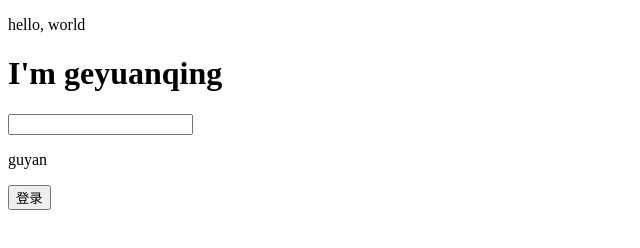
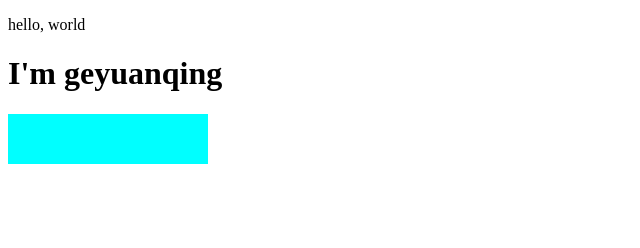
Before and after one commit to gyq20/git_demo, a plain HTML site: page index.html in a window 1280 px wide. Shown: the whole page, without its empty margins (0-640 px from the left). Drawn offline with Linux system fonts and the light colour scheme.

Commit message:
add a css file

```diff
--- /dev/null
+++ b/index.css
@@ -0,0 +1,5 @@
+div{
+    width: 200px;
+    height: 50px;
+    background-color: aqua;
+}
--- a/index.html
+++ b/index.html
@@ -5,15 +5,11 @@
     <meta name="viewport" content="width=device-width, initial-scale=1.0">
     <meta http-equiv="X-UA-Compatible" content="ie=edge">
     <title>Document</title>
+    <link rel="stylesheet" href="./index.css">
 </head>
 <body>
     <p>hello, world</p>
     <h1>I'm geyuanqing</h1>
-    <input type="text">
-    <div class="demo"></div>
-    <p>guyan</p>
-    <button>登录</button>
-    <br>
     <div></div>
 </body>
 </html>
```
